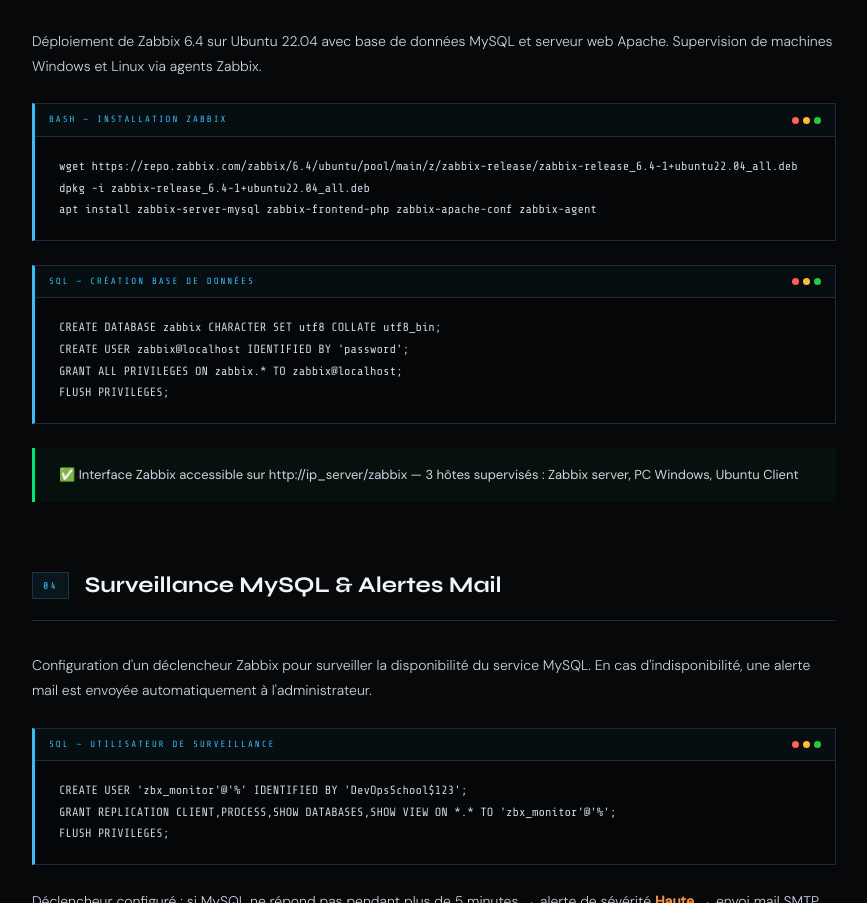
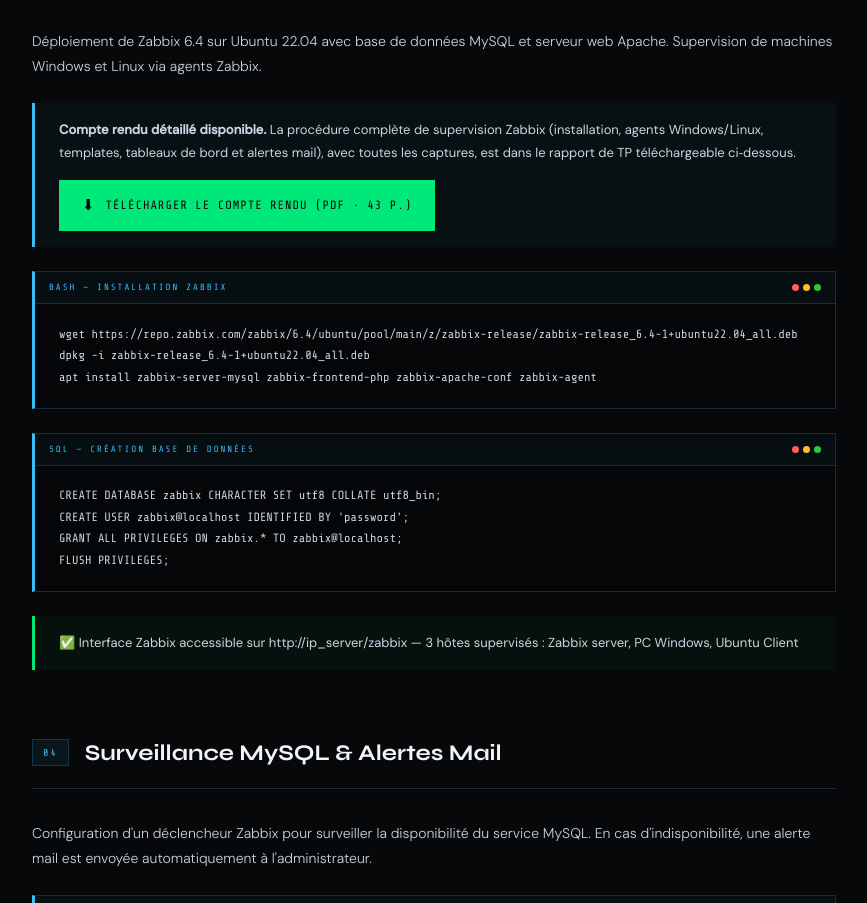
Before and after one commit to Daou53/Daou53.github.io, a plain HTML site: page tp-reseaux.html in a window 1280 px wide. Shown: the part 3014-3917 px from the top of the page, without its empty margins (206-1073 px from the left). Drawn offline with nearby package versions, Linux system fonts and the light colour scheme.

Commit message:
Ajoute le compte rendu PDF (43 p.) a la page TP reseaux, section Zabbix
Rattache le rapport de TP admin reseaux/systemes (AD, Samba, supervision
Zabbix) en telechargement dans la section supervision. Page de garde du PDF
nettoyee : co-auteurs retires (vraie redaction), seul Daouda Togola conserve.

Co-Authored-By: Claude Opus 4.8 <noreply@anthropic.com>
Claude-Session: https://claude.ai/code/session_011eAQW9SkHchVqYU7Q6Lvn5

```diff
--- a/tp-reseaux.html
+++ b/tp-reseaux.html
@@ -60,6 +60,9 @@ pre{padding:1.2rem 1.5rem;overflow-x:auto;font-family:'Share Tech Mono',monospac
 .step-desc{font-size:12px;color:var(--text-dim);font-weight:300;}
 footer{border-top:1px solid var(--border);padding:2rem 3rem;display:flex;justify-content:space-between;align-items:center;flex-wrap:wrap;gap:1rem;}
 .footer-copy{font-family:'Share Tech Mono',monospace;font-size:11px;color:var(--text-dim);}
+.pdf-btn{display:inline-flex;align-items:center;gap:10px;font-family:'Share Tech Mono',monospace;font-size:12px;letter-spacing:1px;color:var(--bg);background:var(--green);padding:12px 22px;text-decoration:none;text-transform:uppercase;transition:all 0.2s;border:1px solid var(--green);}
+.pdf-btn:hover{background:transparent;color:var(--green);}
+.pdf-btn .ic{font-size:15px;}
 .footer-link{font-family:'Share Tech Mono',monospace;font-size:11px;color:var(--text-dim);text-decoration:none;transition:color 0.2s;}
 .footer-link:hover{color:var(--blue);}
 @media(max-width:768px){nav{padding:1rem 1.5rem;}main{padding:2rem 1.5rem;}}
@@ -179,6 +182,13 @@ host -t a tp.lab
     </div>
     <p>Déploiement de Zabbix 6.4 sur Ubuntu 22.04 avec base de données MySQL et serveur web Apache. Supervision de machines Windows et Linux via agents Zabbix.</p>
 
+    <div class="highlight-box info">
+      <strong>Compte rendu détaillé disponible.</strong> La procédure complète de supervision Zabbix (installation, agents Windows/Linux, templates, tableaux de bord et alertes mail), avec toutes les captures, est dans le rapport de TP téléchargeable ci‑dessous.
+      <div style="margin-top:1rem">
+        <a class="pdf-btn" href="docs/tp-admin-reseaux-systemes.pdf" target="_blank"><span class="ic">⬇</span> Télécharger le compte rendu (PDF · 43 p.)</a>
+      </div>
+    </div>
+
     <div class="code-block">
       <div class="code-header"><span class="code-lang">bash — Installation Zabbix</span><div class="code-dots"><div class="code-dot"></div><div class="code-dot"></div><div class="code-dot"></div></div></div>
       <pre>wget https://repo.zabbix.com/zabbix/6.4/ubuntu/pool/main/z/zabbix-release/zabbix-release_6.4-1+ubuntu22.04_all.deb
```
Also changed, not shown: 1 other file.
